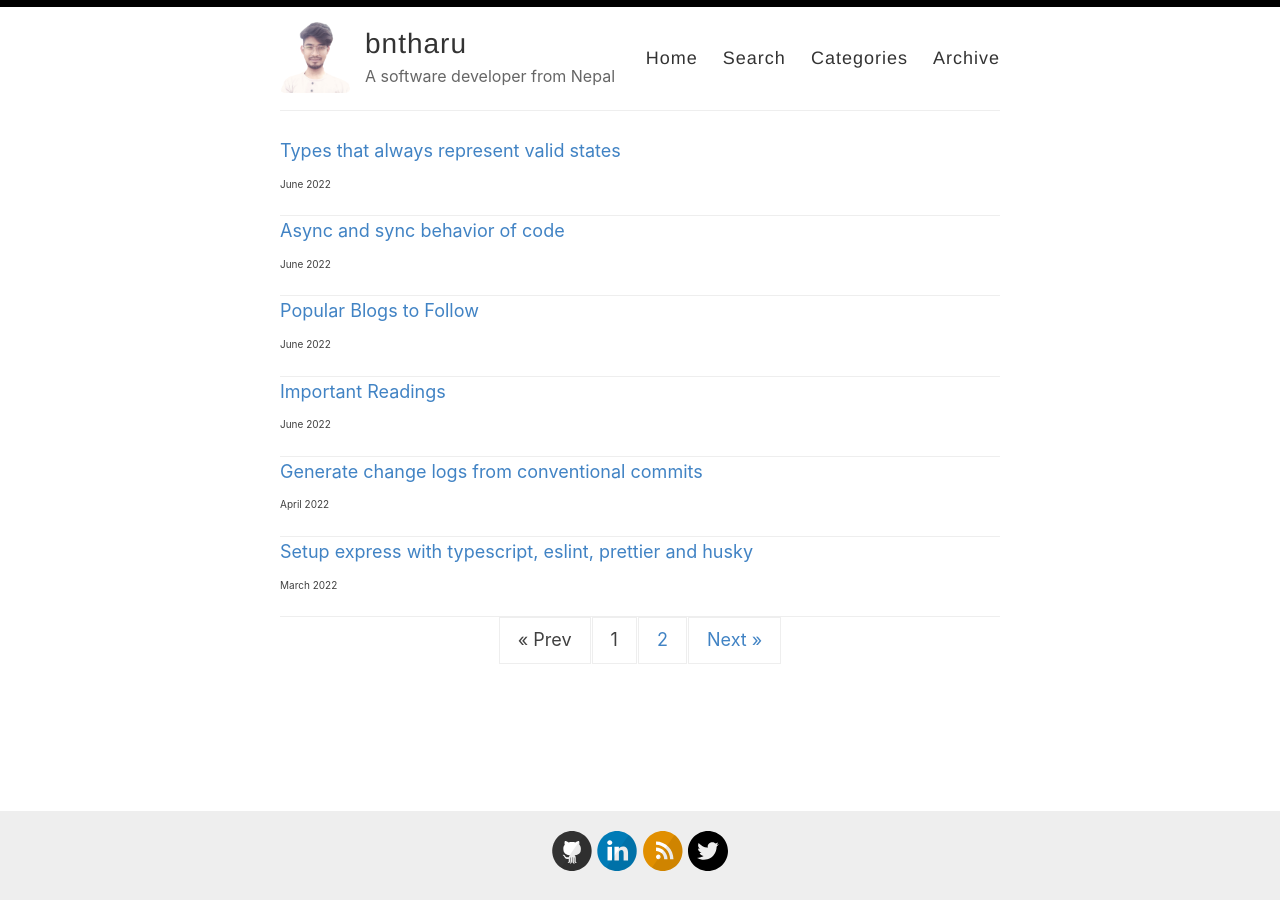
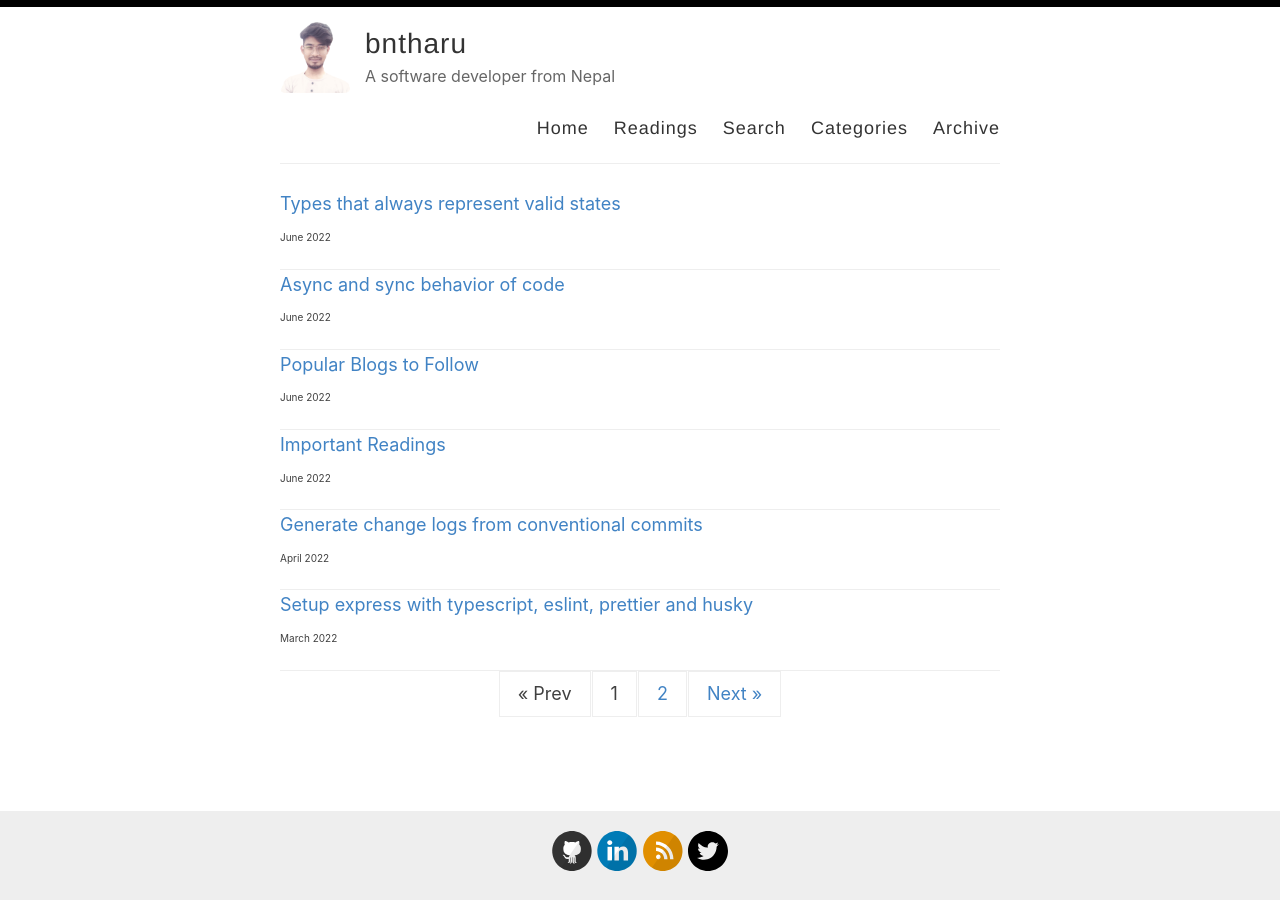
Before and after one commit to baijanathTharu/baijanathTharu.github.io, a Jekyll site: the page built from index.html, in a window 1280 px wide. Built offline with Jekyll 4.4.1, drawn with Linux system fonts in a browser that asks for light colours; the list of posts is cut into pages by our own code.

Commit message:
add readins link on header

```diff
--- a/_layouts/default.html
+++ b/_layouts/default.html
@@ -51,6 +51,7 @@
 
             <nav>
               <a href="{{ site.baseurl }}/">Home</a>
+              <a href="{{ site.baseurl }}/readings">Readings</a>
               <a href="{{ site.baseurl }}/search">Search</a>
               <a href="{{ site.baseurl }}/categories">Categories</a>
               <a href="{{ site.baseurl }}/archive">Archive</a>
```
